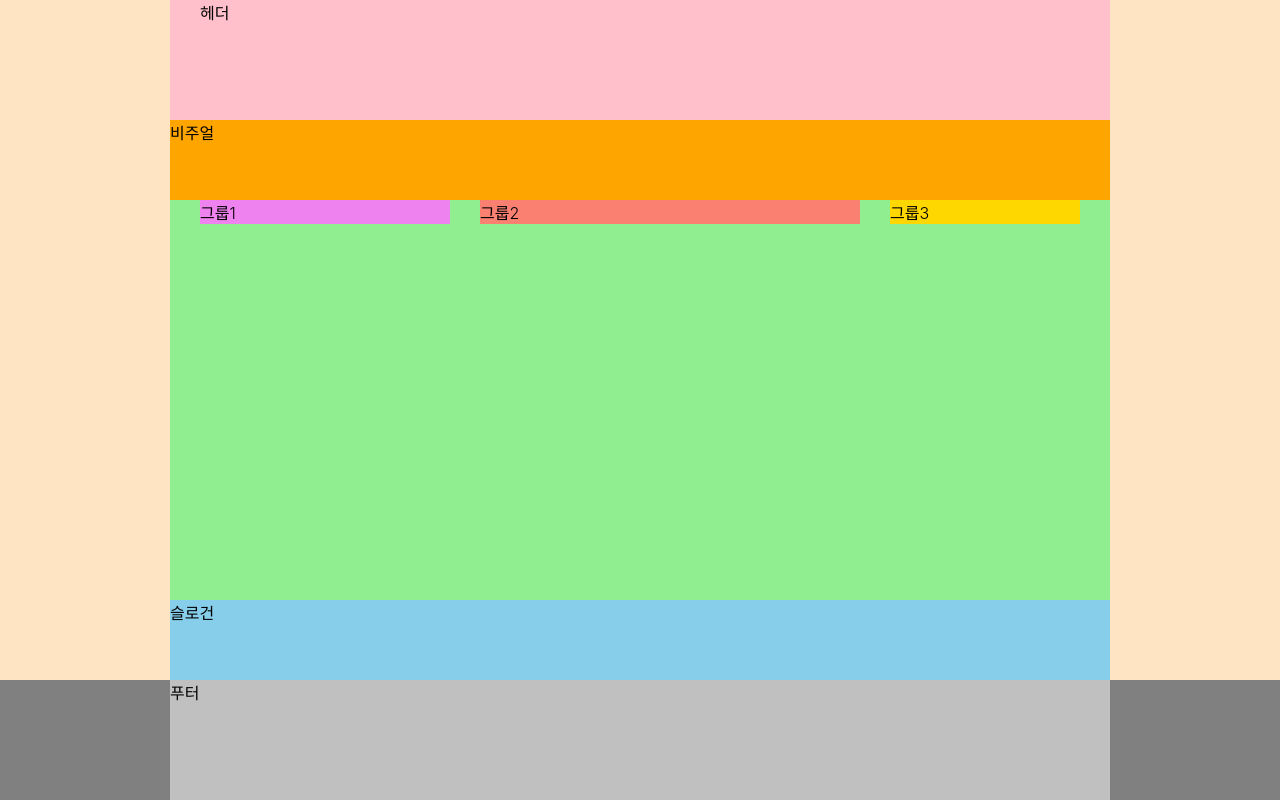
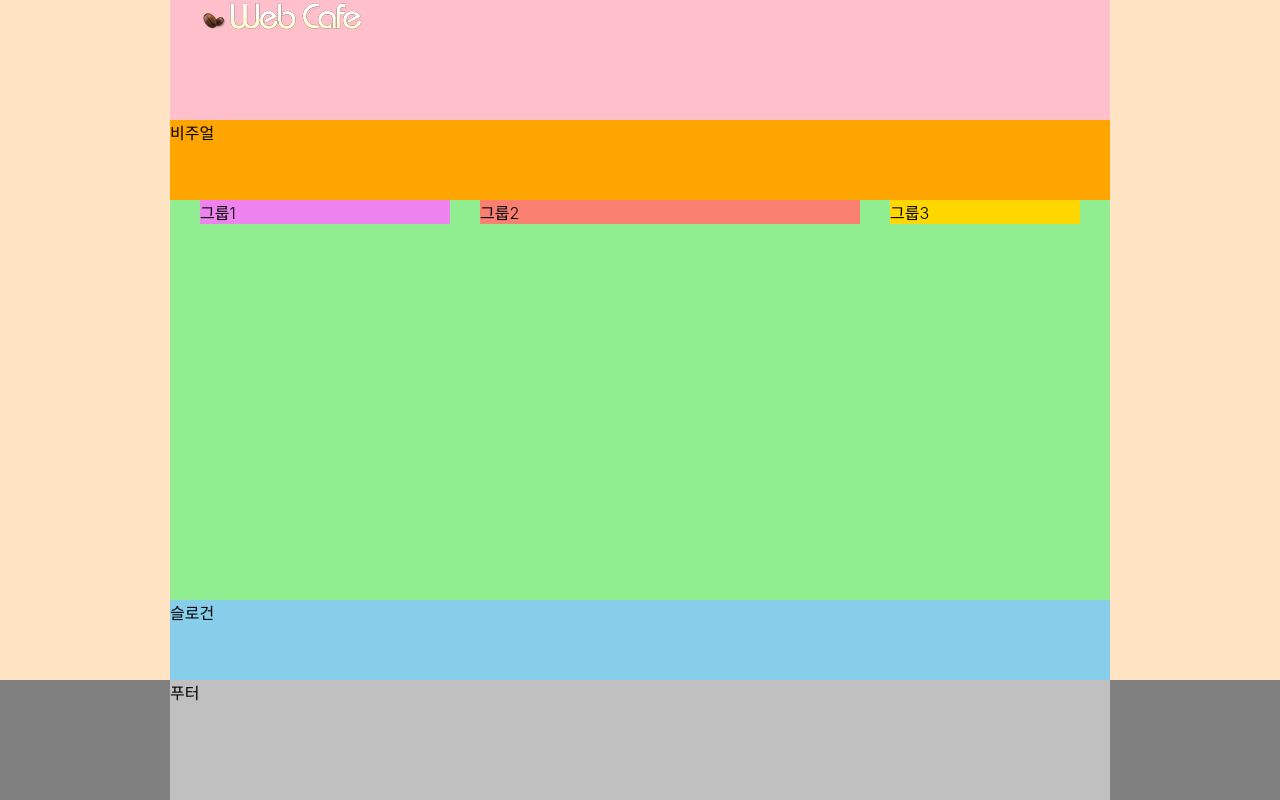
Before and after one commit to eeeyooon/HTML5_practice, a website: page index.html in a window 1280 px wide. Drawn offline with Linux system fonts and the light colour scheme; a web font is replaced by a local one.

Commit message:
로고 마크업

```diff
--- a/index.html
+++ b/index.html
@@ -14,7 +14,13 @@
     <link rel="stylesheet" href="./styles/style.css" />
   </head>
   <body>
-    <header class="header">헤더</header>
+    <header class="header">
+      <h1 class="log">
+        <a href="./index-complete.html">
+          <img src="./assets/logo.png" alt="webcafe_logo" />
+        </a>
+      </h1>
+    </header>
     <div class="visual">비주얼</div>
     <main class="main">
       <div class="group group1">그룹1</div>
```
